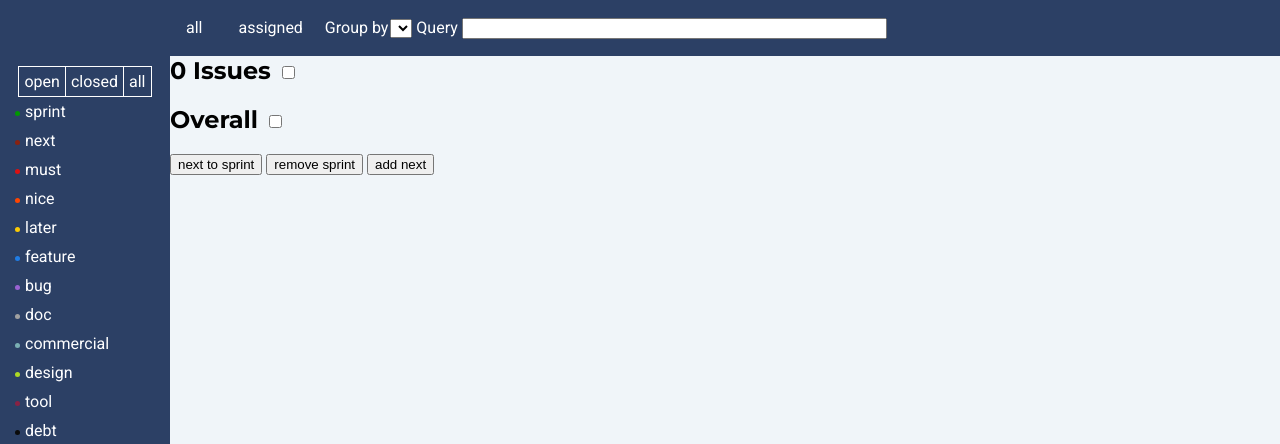
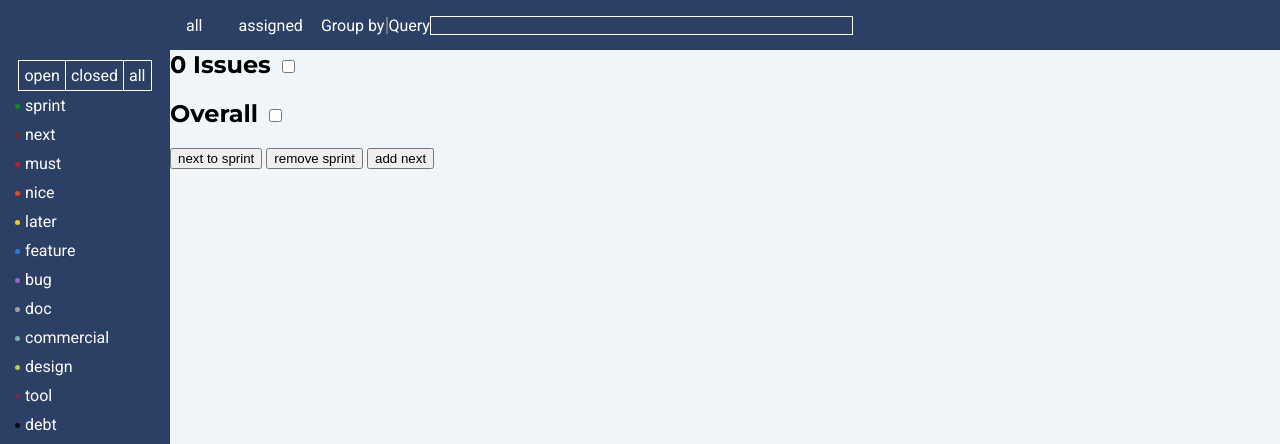
Before and after one commit to Kozea/gibolt, a Flask app: template templates/issues.jinja2 in a window 1280 px wide. Shown: the part 41-485 px from the top of the page. Run offline with Flask 2, Linux system fonts and the light colour scheme; the template is opened without the code that fills it, so the values that code supplies are empty.

Commit message:
Continue style + delete div container on aside

```diff
--- a/generators/sass/main.scss
+++ b/generators/sass/main.scss
@@ -86,18 +86,20 @@ html {
       background: $aside;
       color: #fff;
       flex: 1 100%;
-      line-height: 50px;
+      height: 50px;
       order: 1;
       padding-left: 170px;
+      display: flex;
+      align-items: center;
 
       form {
-        display: inline-block;
+        display: flex;
+        align-items: center;
         margin: 0;
         padding: 0;
 
         fieldset {
           border: none;
-          display: inline-block;
           margin: 0;
           padding: 0;
 
@@ -121,16 +123,29 @@ html {
           }
         }
 
-        div {
-          display: inline-block;
-        }
-
         legend {
           float: left;
         }
       }
+
+      select, input {
+        -webkit-appearance: none;
+        appearance: none;
+        background: #fff;
+
+        box-shadow: none;
+
+        &:focus {
+          outline: none;
+        }
+      }
+
+      input {
+        background: $aside;
+        border: 1px solid #fff;
+        color: #fff;
+      }
     }
-
 
     aside:not(#filter) {
       background: $aside;
--- a/static/css/main.css
+++ b/static/css/main.css
@@ -73,18 +73,20 @@ html body #filter {
   background: #2c4065;
   color: #fff;
   flex: 1 100%;
-  line-height: 50px;
+  height: 50px;
   order: 1;
   padding-left: 170px;
+  display: flex;
+  align-items: center;
 }
 html body #filter form {
-  display: inline-block;
+  display: flex;
+  align-items: center;
   margin: 0;
   padding: 0;
 }
 html body #filter form fieldset {
   border: none;
-  display: inline-block;
   margin: 0;
   padding: 0;
 }
@@ -103,11 +105,22 @@ html body #filter form fieldset label:checked {
 html body #filter form fieldset legend, html body #filter form fieldset input {
   display: none;
 }
-html body #filter form div {
-  display: inline-block;
-}
 html body #filter form legend {
   float: left;
+}
+html body #filter select, html body #filter input {
+  -webkit-appearance: none;
+  appearance: none;
+  background: #fff;
+  box-shadow: none;
+}
+html body #filter select:focus, html body #filter input:focus {
+  outline: none;
+}
+html body #filter input {
+  background: #2c4065;
+  border: 1px solid #fff;
+  color: #fff;
 }
 html body aside:not(#filter) {
   background: #2c4065;
--- a/templates/issues.jinja2
+++ b/templates/issues.jinja2
@@ -75,10 +75,8 @@
       {{ mk_labeled_input('radio', 'filter', 'all', 'all') }}
       {{ mk_labeled_input('radio', 'filter', 'assigned', 'assigned') }}
     </fieldset>
-    <div>
     <legend>Group by</legend>
     <select name="groupby" onChange="this.form.submit()">
-    </div>
       {% for value in ('', 'assignee.login', 'milestone.title', 'state', 'repository.full_name') %}
         <option value="{{ value }}" {{ 'selected' if value == groupby }}>{{ groupers[value] }}</option>
       {% endfor %}
```
Also changed, not shown: 1 other file.
